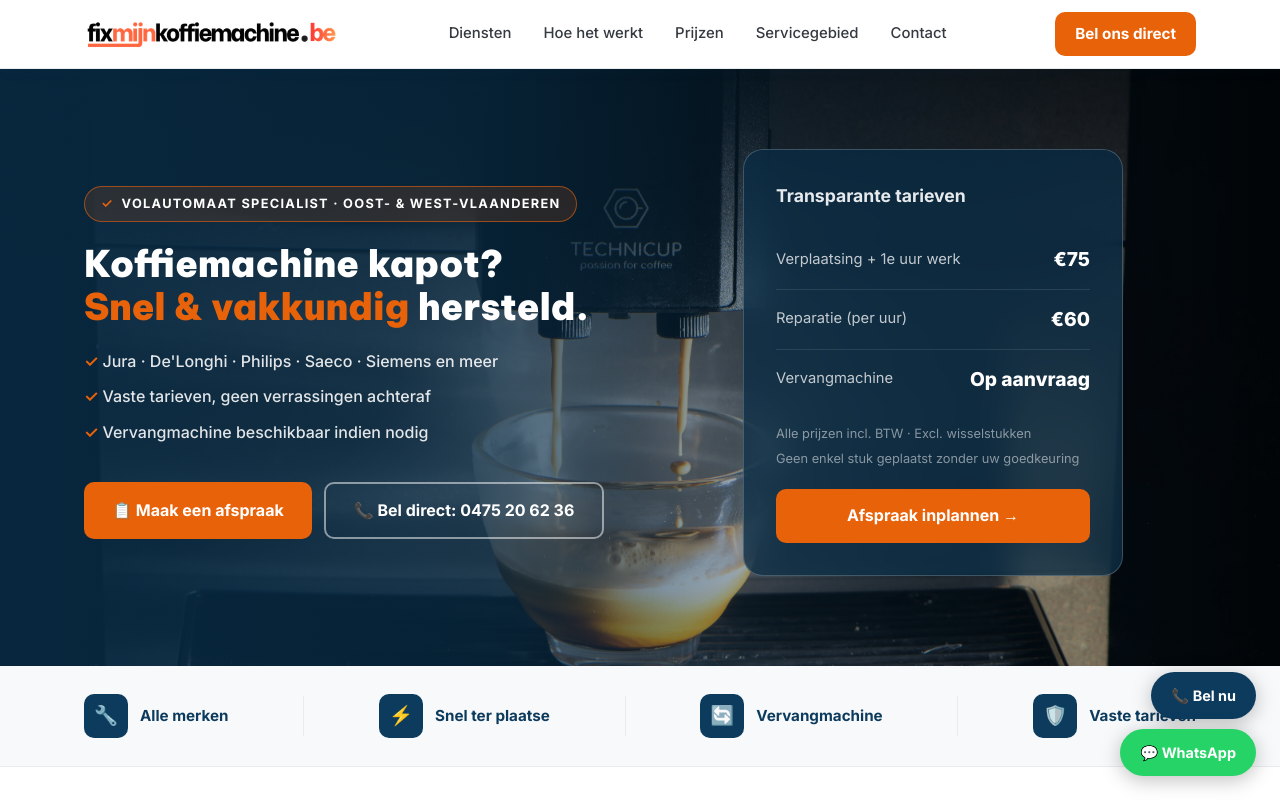
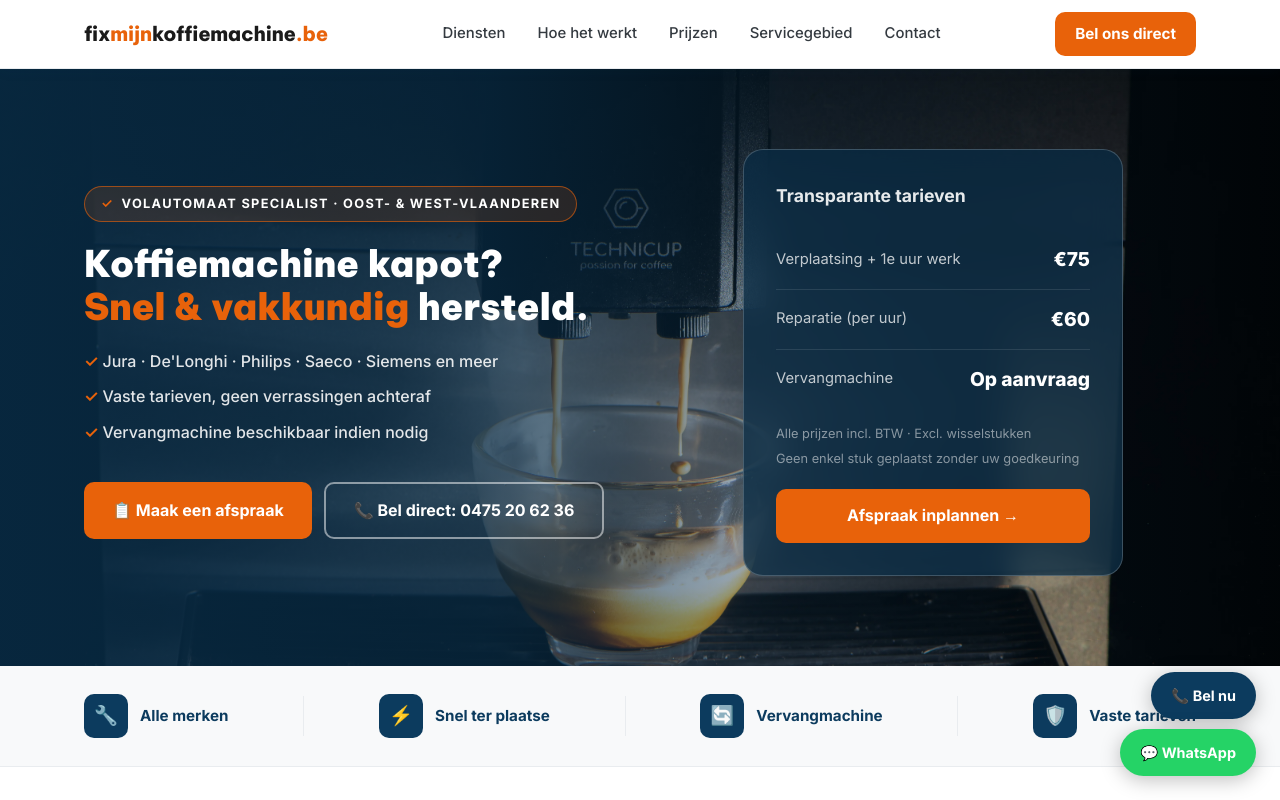
Before and after one commit to FelixGhys/fixmijnkoffiemachine, a plain HTML site: page index.html in a window 1280 px wide. Shown: the top 800 px of the page. Drawn offline with nearby package versions, Linux system fonts and the light colour scheme.

Commit message:
Logo naar tekst, mobiele navbar fix op klein scherm

```diff
--- a/index.html
+++ b/index.html
@@ -146,6 +146,7 @@
     }
     .logo img { height: 32px; width: auto; }
     .logo .logo-orange { color: #E8620A; }
+    .logo .logo-dot { color: #E8620A; }
     .logo-icon { display: none; }
     .nav-links {
       display: flex;
@@ -880,6 +881,9 @@
       .form-row { grid-template-columns: 1fr; }
       .footer-grid { grid-template-columns: 1fr; }
     }
+    @media (max-width: 600px) {
+      .nav-phone { display: none; }
+    }
     @media (max-width: 480px) {
       .diensten-grid { grid-template-columns: 1fr; }
       .steps { grid-template-columns: 1fr; }
@@ -906,9 +910,9 @@
 <!-- === NAVBAR === -->
 <nav class="navbar">
   <div class="container">
-    <div class="logo">
-      <img src="Logo fix mijn koffiemachine.be.png" alt="Fixmijnkoffiemachine.be" />
-    </div>
+    <a href="#" class="logo">
+      fix<span class="logo-orange">mijn</span>koffiemachine<span class="logo-dot">.be</span>
+    </a>
     <ul class="nav-links">
       <li><a href="#diensten">Diensten</a></li>
       <li><a href="#hoe">Hoe het werkt</a></li>
@@ -1510,8 +1514,8 @@
   <div class="container">
     <div class="footer-grid">
       <div class="footer-brand">
-        <a href="#" class="logo">
-          <img src="Logo fix mijn koffiemachine.be.png" alt="Fixmijnkoffiemachine.be" style="filter:brightness(0) invert(1);" />
+        <a href="#" class="logo" style="color:var(--white);">
+          fix<span style="color:var(--orange);">mijn</span>koffiemachine<span style="color:var(--orange);">.be</span>
         </a>
         <p>Specialist in reparatie van volautomatische koffiemachines in Oost- en West-Vlaanderen. Snel, eerlijk en vakkundig vanuit Brugge.</p>
       </div>
```
